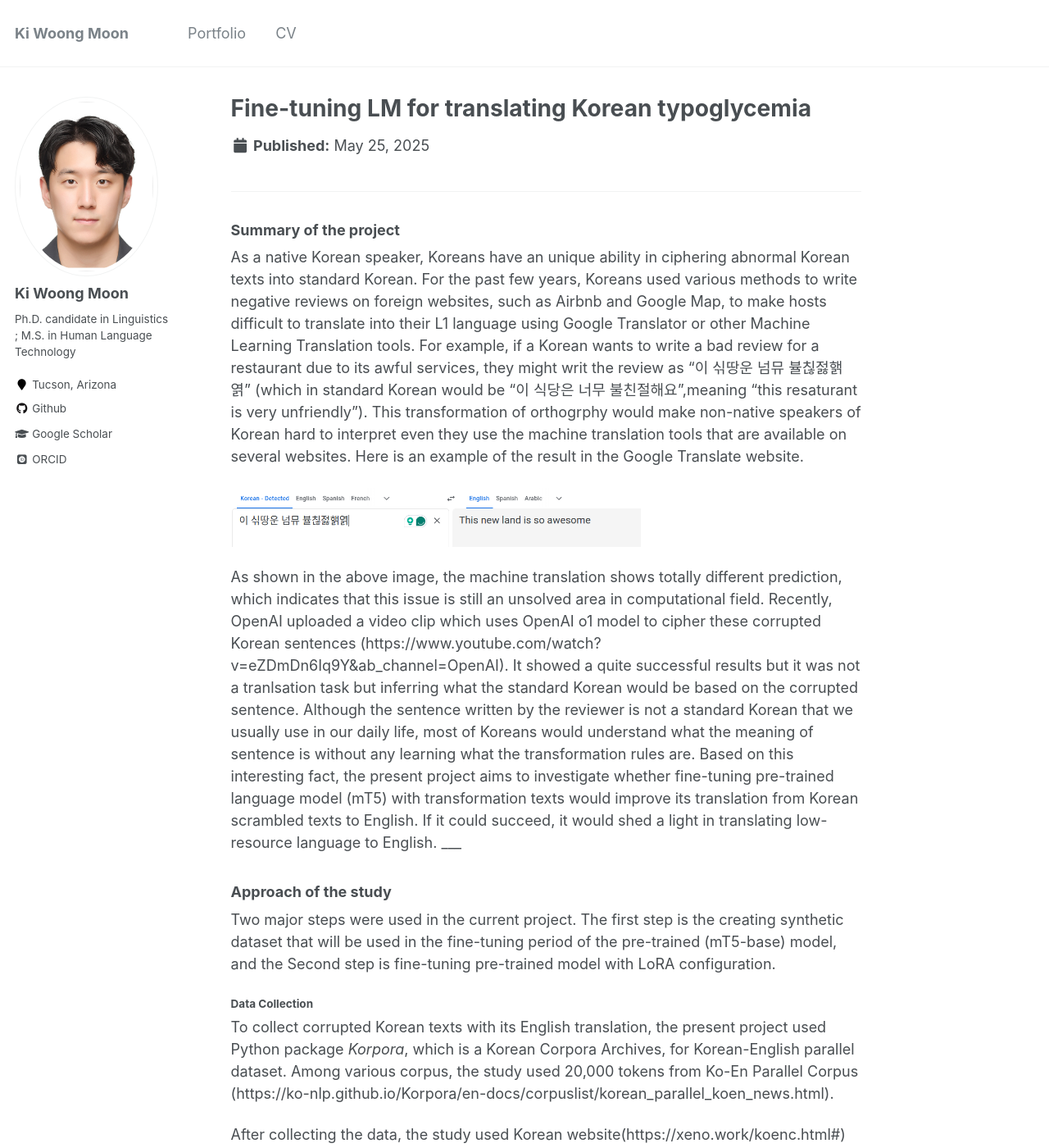
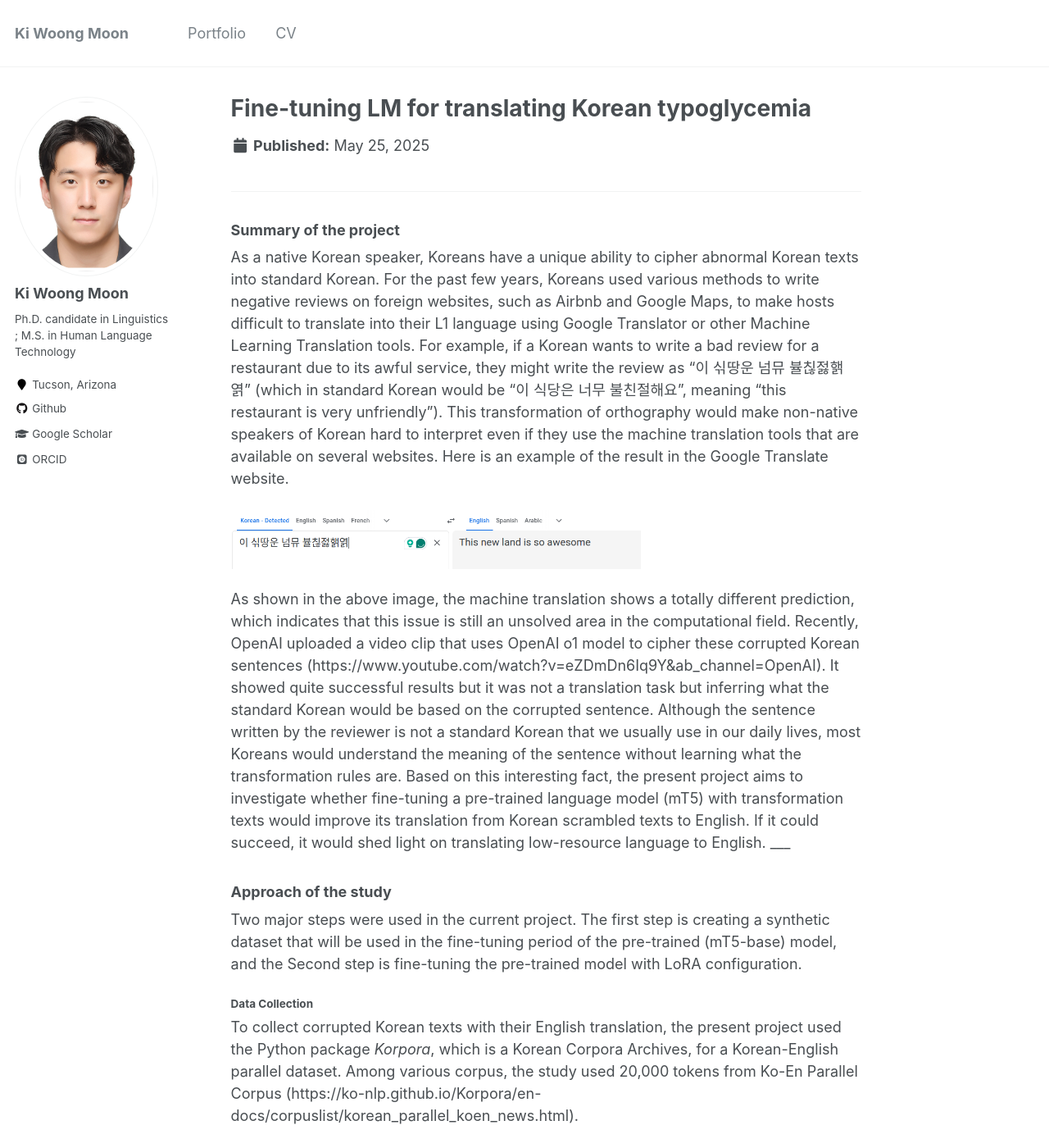
Before and after one commit to Ki-Woong95/Ki-Woong95.github.io, a Jekyll site: the page built from _portfolio/portfolio-2.md, in a window 1280 px wide and 1400 px high. Shown: the whole window at 82% size. Built offline with Jekyll 4.4.1, drawn with Linux system fonts in a browser that asks for light colours; some web fonts are replaced; some of the changed text lies outside the part shown.

Commit message:
revising portfolio

````diff
--- a/_portfolio/portfolio-2.md
+++ b/_portfolio/portfolio-2.md
@@ -8,57 +8,57 @@
 
 ### Summary of the project
 
-As a native Korean speaker, Koreans have an unique ability in ciphering abnormal Korean texts into standard Korean. For the past few years, Koreans used various methods to write negative reviews on foreign websites, such as Airbnb and Google Map, to make hosts difficult to translate into their L1 language using Google Translator or other Machine Learning Translation tools. For example, if a Korean wants to write a bad review for a restaurant due to its awful services, they might writ the review as "이 싞땅운 넘뮤 뷸칞젏핽엵" (which in standard Korean would be "이 식당은 너무 불친절해요",meaning "this resaturant is very unfriendly"). This transformation of orthogrphy would make non-native speakers of Korean hard to interpret even they use the machine translation tools that are available on several websites. Here is an example of the result in the Google Translate website.
+As a native Korean speaker, Koreans have a unique ability to cipher abnormal Korean texts into standard Korean. For the past few years, Koreans used various methods to write negative reviews on foreign websites, such as Airbnb and Google Maps, to make hosts difficult to translate into their L1 language using Google Translator or other Machine Learning Translation tools. For example, if a Korean wants to write a bad review for a restaurant due to its awful service, they might write the review as "이 싞땅운 넘뮤 뷸칞젏핽엵" (which in standard Korean would be "이 식당은 너무 불친절해요", meaning "this restaurant is very unfriendly"). This transformation of orthography would make non-native speakers of Korean hard to interpret even if they use the machine translation tools that are available on several websites. Here is an example of the result in the Google Translate website.
 
   <img src="/images/pf2/google_translation.png" width="500" />
 
 
-As shown in the above image, the machine translation shows totally different prediction, which indicates that this issue is still an unsolved area in computational field. Recently, OpenAI uploaded a video clip which uses OpenAI o1 model to cipher these corrupted Korean sentences (https://www.youtube.com/watch?v=eZDmDn6Iq9Y&ab_channel=OpenAI). It showed a quite successful results but it was not a tranlsation task but inferring what the standard Korean would be based on the corrupted sentence.
-Although the sentence written by the reviewer is not a standard Korean that we usually use in our daily life, most of Koreans would understand what the meaning of sentence is without any learning what the transformation rules are. Based on this interesting fact, the present project aims to investigate whether fine-tuning pre-trained language model (mT5) with transformation texts would improve its translation from Korean scrambled texts to English. If it could succeed, it would shed a light in translating low-resource language to English.
+As shown in the above image, the machine translation shows a totally different prediction, which indicates that this issue is still an unsolved area in the computational field. Recently, OpenAI uploaded a video clip that uses OpenAI o1 model to cipher these corrupted Korean sentences (https://www.youtube.com/watch?v=eZDmDn6Iq9Y&ab_channel=OpenAI). It showed quite successful results but it was not a translation task but inferring what the standard Korean would be based on the corrupted sentence.
+Although the sentence written by the reviewer is not a standard Korean that we usually use in our daily lives, most Koreans would understand the meaning of the sentence without learning what the transformation rules are. Based on this interesting fact, the present project aims to investigate whether fine-tuning a pre-trained language model (mT5) with transformation texts would improve its translation from Korean scrambled texts to English. If it could succeed, it would shed light on translating low-resource language to English.
 ___
 ### Approach of the study
-Two major steps were used in the current project. The first step is the creating synthetic dataset that will be used in the fine-tuning period of the pre-trained (mT5-base) model, and the Second step is fine-tuning pre-trained model with LoRA configuration.
+Two major steps were used in the current project. The first step is creating a synthetic dataset that will be used in the fine-tuning period of the pre-trained (mT5-base) model, and the Second step is fine-tuning the pre-trained model with LoRA configuration.
 
 #### Data Collection
-To collect corrupted Korean texts with its English translation, the present project used Python package *Korpora*, which is a Korean Corpora Archives, for Korean-English parallel dataset. Among various corpus, the study used 20,000 tokens from Ko-En Parallel Corpus (https://ko-nlp.github.io/Korpora/en-docs/corpuslist/korean_parallel_koen_news.html).
+To collect corrupted Korean texts with their English translation, the present project used the Python package *Korpora*, which is a Korean Corpora Archives, for a Korean-English parallel dataset. Among various corpus, the study used 20,000 tokens from Ko-En Parallel Corpus (https://ko-nlp.github.io/Korpora/en-docs/corpuslist/korean_parallel_koen_news.html).
 
-After collecting the data, the study used Korean website(https://xeno.work/koenc.html#) which tranforms the standard texts into corrupted texts with Python package Selenium. There are numerous ways to make corrupted or uninterpretable Korean texts. In the website, there were 5 different methods to create corrupted texts in Korean. However, the present project only used a single method which is "add batchim" (meaning add characters at final consonants e.g., 사과 (apple/apology) -> 삵괋). The main reason for restricting the method of creating the uninterpretable text is to examine whether the large language model (LLM) could generalize this methods or not. After collecting both Korean-English parallel tokens and corrupted Korean texts, it was saved as a .csv file (`train_data_with_transformation.csv`) under the directory of `scripts/data_collection/revised`.
+After collecting the data, the study used a Korean website(https://xeno.work/koenc.html#) which transforms standard texts into corrupted texts with the Python package Selenium. There are numerous ways to make corrupted or uninterpretable Korean texts. On the website, there were 5 different methods to create corrupted texts in Korean. However, the present project only used a single method which is "add batchim" (meaning add characters at final consonants e.g., 사과 (apple/apology) -> 삵괋). The main reason for restricting the method of creating the uninterpretable text is to examine whether the large language model (LLM) could generalize this method or not. After collecting both Korean-English parallel tokens and corrupted Korean texts, it was saved as a .csv file (`train_data_with_transformation.csv`) under the directory of `scripts/data_collection/revised`.
 
 #### Fine-tuning mT5 model
-Based on the dataset collected from webscrapping, the project designed a neural machine translation using pre-trained LLM (mT5-base). At the first approach, the raw Korean texts (uninterpretable) were used as a source text while English texts were used as a target text. However, it showed poor performance, and the model couldn't not learn any patterns from the raw uninterpretable Korean texts.
+Based on the dataset collected from web scrapping, the project designed a neural machine translation using pre-trained LLM (mT5-base). In the first approach, the raw Korean texts (uninterpretable) were used as a source text while English texts were used as a target text. However, it showed poor performance, and the model couldn't learn any patterns from the raw uninterpretable Korean texts.
 
-To solve the problem, I tried it to decompose the raw texts into jamo. As Korean is an agglutinative language, decomposing each componenent of the orthography would help the model to learn the patterns and make improved translation. During this process, two methods were used: 1) uninterpretable texts that are decomposed to jamo 2) standard Korean text + uninterpretable texts that are decomposed to jamo. With the same training period, two different preprocessing methods will be compared with the base model which did not have fine-tune process.
+To solve the problem, I tried to decompose the raw texts into jamo. As Korean is an agglutinative language, decomposing each component of the orthography would help the model learn the patterns and make improved translations. During this process, two methods were used: 1) uninterpretable texts that are decomposed to jamo and 2) standard Korean text + uninterpretable texts that are decomposed to jamo. With the same training period, two different preprocessing methods will be compared with the base model which did not have a fine-tuning process.
 
 - Training / Evaluation splits:
   - Out of 20,000 tokens, 18,000 tokens were used in the training and evaluation process. From the 18,000 tokens, 1,800 tokens were used in the evaluation task, and 16,200 tokens were used in the training task. Evalution loss was calculated after each epoch during the training and it was stored in the wandB to check the process visually.
-  - In addition to the usage of `TrainingArguments`, the current project utilized Low-Ranked Adapation of Large Langauge Model (LoRA) to reduce the number of training parameters. This makes training much faster, memory-efficient, and produces smaller model weight which are easier to store. Python library *peft* was used for `LoraConfig`.
+  - In addition to the usage of `TrainingArguments`, the current project utilized the Low-Ranked Adaptation of Large Langauge Model (LoRA) to reduce the number of training parameters. This makes training much faster, memory-efficient, and produces smaller model weights which are easier to store. Python library *peft* was used for `LoraConfig`.
 
 ```
-Traing Arguments:
-  - epoch = 5
-  - learning_rate = 1e-4
-  - batch size = 4
-  - weight decay = 0.01
+Training Arguments:
+ - epoch = 5
+ - learning_rate = 1e-4
+ - batch size = 4
+ - weight decay = 0.01
 ```
 
 ```
 LoRA configuration parameters:
-  - r (Lora attention dimension) = 16
-  - lora_alpha (The alpha parameter for Lora scaling) = 32
-  - target_modules (modules to apply the Lora update matrices): ['q', 'v'] (q for query, v for value)
-  - lora_dropout (The dropout probability of Lora layers) = 0.1
-  - task_type = 'CAUSAL_LM'
+ - r (Lora attention dimension) = 16
+ - lora_alpha (The alpha parameter for Lora scaling) = 32
+ - target_modules (modules to apply the Lora update matrices): ['q', 'v'] (q for query, v for value)
+ - lora_dropout (The dropout probability of Lora layers) = 0.1
+ - task_type = 'CAUSAL_LM'
 ```
 - Testing the model:
-  - After training both `base` and `revised` models, the performance of both models were measured using CHRF (Character F-score) from *sacrebleu* library. This metric measures the quality of tranlsation by assessing character-level similarity between a predicted tranlsation and reference translation. The CHRF scores for both models were compared with the base mT5 model to examine the improvement of the model.
+  - After training both `base` and `revised` models, the performance of both models was measured using CHRF (Character F-score) from *sacrebleu* library. This metric measures the quality of translation by assessing character-level similarity between a predicted translation and a reference translation. The CHRF scores for both models were compared with the base mT5 model to examine the improvement of the model.
 
 ---
 ### Aspects of NLP
-The synthetic data that I made based on the Korean-English parallel corpus could be regarded as low-resource language. As the pre-trained language model takes small amount of data (scrambbled or corrupted texts), the projects wants to reveal whether it can outperform current Machine Translation model or LLM.
+The synthetic data that I made based on the Korean-English parallel corpus could be regarded as a low-resource language. As the pre-trained language model takes a small amount of data (scrambled or corrupted texts), the project wants to reveal whether it can outperform the current Machine Translation model or LLM.
 
-In addition to the aspects of low-resource machine translation, the study used a text processing to decompose Korean orthography into *jamo*. Also, to improve the feature representation, the project combined standard Korean texts and decomposed corrupted texts.
+In addition to the aspects of low-resource machine translation, the study used text processing to decompose Korean orthography into *jamo*. Also, to improve the feature representation, the project combined standard Korean texts and decomposed corrupted texts.
 
-Lastly, the current project utilized fine-tuning pre-trained model with applying LoRA for effiecient model fine-tuning.
+Lastly, the current project utilized fine-tuning a pre-trained model by applying LoRA for efficient model fine-tuning.
 
 
 ---
@@ -82,7 +82,7 @@
 
 ## Results
 
-### results of training
+### Results of training
 
 |  Model              | training Loss   | evaluation (test) loss | training time (seconds)  | evaluation (test) time (seconds)|
 |---------------------|-----------------|---------------------|------------------ |------------------------|
@@ -114,35 +114,35 @@
 |------|-----------|--------|-------|
 |2004년 총선의 투표율은 75%였다.|2004ㄴㅕㄵㅊㅗㅎㅅㅓㄵㅇㅢㄼ ㅌㅜㄼㅍㅛㄼㅇㅠㄾㅇㅡㄵ 75%ㅇㅕㅆㄷㅏㄼ.|That year, overall turnout was 75 percent.| <extra_id_0> 녅|
 
-As the testing procedes, it started to provide some English text such as:
+As the testing proceeded, it started to provide some English text such as:
 
 |Korean|Input(jamo)|English|results|
 |------|-----------|--------|-------|
-|그가 대통령직에서 물러난 이후에는 지병으로 공식 석상에 등장하지 못했다.|ㄱㅡㄼㄱㅏㄼ ㄷㅐㄼㅌㅗㅎㄹㅕㅎㅈㅣㄲㅇㅔㄼㅅㅓㄼ ㅁㅜㄾㄹㅓㄼㄴㅏㄵ ㅇㅣㄼㅎㅜㄼㅇㅔㄼㄴㅡㄵ ㅈㅣㄼㅂㅕㅎㅇㅡㄼㄹㅗㄼ ㄱㅗㅎㅅㅣㄲ ㅅㅓㄲㅅㅏㅎㅇㅔㄼ ㄷㅡㅎㅈㅏㅎㅎㅏㄼㅈㅣㄼ ㅁㅗㅆㅎㅐㅆㄷㅏㄼ.|Poor health kept him from court after he left office.|The former military officers took a military leave to a|
+|그가 대통령직에서 물러난 이후에는 지병으로 공식 석상에 등장하지 못했다.|ㄱㅡㄼㄱㅏㄼ ㄷㅐㄼㅌㅗㅎㄹㅕㅎㅈㅣㄲㅇㅔㄼㅅㅓㄼ ㅁㅜㄾㄹㅓㄼㄴㅏㄵ ㅇㅣㄼㅎㅜㄼㅇㅔㄼㄴㅡㄵ ㅈㅣㄼㅂㅕㅎㅇㅡㄼㄹㅗㄼ ㄱㅗㅎㅅㅣㄲ ㅅㅓㄲㅅㅏㅎㅇㅔㄼ ㄷㅡㅎㅈㅏㅎㅎㅏㄼㅈㅣㄼ ㅁㅗㅆㅎㅐㅆㄷㅏㄼ.|Poor health kept him from court after he left office.|The former military officers took military leave to a|
 
 However, even at the last stage of the testing, the model couldn't predict informative English texts that are related to the reference texts.
 
-However, for the revised feature model (Standard Korean + jamo of the Transformed Korean) showed improved results at the testing phase.
+However, the revised feature model (Standard Korean + jamo of the Transformed Korean) showed improved results in the testing phase.
 
 |Korean|Input(jamo)|English|results|
 |------|-----------|--------|-------|
 |리히터 규모 7.9의 이번 지진은 12일 학생들이 수업을 받고 있던 시간에 발생했다.       |    리히터 규모 7.9의 이번 지진은 12일 학생들이 수업을 받고 있던 시간에 발생했다. [SEP] ㄹㅣㄼㅎㅣㄼㅌㅓㄼ ㄱㅠㄼㅁㅗㄼ 7.9ㅇㅢㄼ ㅇㅣㄼㅂㅓㄵ ㅈㅣㄼㅈㅣㄵㅇㅡㄵ 12ㅇㅣㄾ ㅎㅏㄲㅅㅐㅎㄷㅡㄾㅇㅣㄼ ㅅㅜㄼㅇㅓㅄㅇㅡㄾ ㅂㅏㄷㄱㅗㄼ ㅇㅣㅆㄷㅓㄵ ㅅㅣㄼㄱㅏㄵㅇㅔㄼ ㅂㅏㄾㅅㅐㅎㅎㅐㅆㄷㅏㄼ.       |  The 7.9-magnitude earthquake hit Monday afternoon, when thousands of children were in class.     | The explosion was a shock of 7.9 a Richter scale.      |
 
-By adding the standard Korean texts, the model could translate the input texts much better than the base feature model. Although the model showed slightly better performance than using the model that only used the jamo sequence of the corrupted text, it still maintained low performance in terms of CHRF score. To generalize the error of the model, error analysis was conducted.
+By adding the standard Korean texts, the model could translate the input texts much better than the base feature model. Although the model showed slightly better performance than the model that only used the jamo sequence of the corrupted text, it still maintained low performance in terms of CHRF score. To generalize the error of the model, an error analysis was conducted.
 
-To check whether the model could translate Korean corrupted texts to English correclty, average word count was calculated in the test data.
+To check whether the model could translate Korean corrupted texts to English correctly, the average word count was calculated in the test data.
 
 | | Reference text| Prediction|
 |--|--------------|------------|
 Average Word count | 23.79| 11.64|
 
-Based on the average word count, the prediction showed significantly lower word count indicating that huge omissions occurred during the translation.
+Based on the average word count, the prediction showed a significantly lower word count indicating that huge omissions occurred during the translation.
 
   <img src="/images/pf2/hist.png" width="500" />
 
 
-After analyzing the average word count for each token, the project computed the Levenshtein edit distance using `nltk` library between predictions and references. This indicates the number of insertions, deletions or substtitutions required to convert one string into another.
-The average edit distance was 110.26 which is a high edit distance. This indicates that the model's predictions are quite different from the reference translations, suggesting that the model is generating a lot of incorrect words, has significant omissions or additions in the predictions, and consequently failed to align with the reference text both semantically and syntactically.
+After analyzing the average word count for each token, the project computed the Levenshtein edit distance using the `nltk` library between predictions and references. This indicates the number of insertions, deletions, or substitutions required to convert one string into another.
+The average edit distance was 110.26 which is a high edit distance. This indicates that the model's predictions are quite different from the reference translations, suggesting that the model is generating a lot of incorrect words, has significant omissions or additions in the predictions, and consequently fails to align with the reference text both semantically and syntactically.
 
   <img src="/images/pf2/distance.png" width="500" />
 
@@ -150,10 +150,10 @@
 
 ## Future improvements
 Although fine-tuning the LLM with Koren corrupted texts showed significant improvement compared to the naive base model, there are still more ways to improve the performance of the model significantly.
-1. Expanding Training datset
-  - 16,200 tokens used during the training couldn't make the model perfectly generalize the pattern of corrupted text used in the proejct. Increasing the training data would improve the model's performance. Larger dataset typically results better performance, especially for low-resource machine tranlsation.
+1. Expanding Training dataset
+  - The 16,200 tokens used during the training couldn't make the model perfectly generalize the pattern of corrupted text used in the project. Increasing the training data would improve the model's performance. A larger dataset typically results in better performance, especially for low-resource machine translation.
 2. Improving Tokenization
-  - The current project did not used Korean specific tokenizer. The reason for using multilingual tokenizer was to see whether the pre-trained tokenizer could generate plausible translation even with a new form of a text. Although it was written in Korean, the tokenizer might have difficulty in dealing with decomposed Korean texts (jamo). Using specific tokenizer such as MeCab-ko, Kkma may improve the performance of the model compared to mT5 tokenizer.
+  - The current project did not use Korean specific tokenizer. The reason for using a multilingual tokenizer was to see whether the pre-trained tokenizer could generate plausible translation even with a new form of text. Although it was written in Korean, the tokenizer might have difficulty dealing with decomposed Korean texts (jamo). Using a specific tokenizer such as MeCab-ko, Kkma may improve the performance of the model compared to the mT5 tokenizer.
 3. Provide a rule book for constructing corrupted texts or customized vocabulary.
 - A well-defined rulebook for generating corrupted texts ensures consistency in the data used for training and evaluation. It can also aid in systematically exploring model performance under various corruption patterns.
 - Based on the rule book, creating a customized vocabulary with special tokens for corrupted text will improve the model's performance.
````
Also changed, not shown: other parts of _portfolio/portfolio-2.md (+2 -2 lines), _portfolio/portfolio-3.md (+34 -35 lines).
